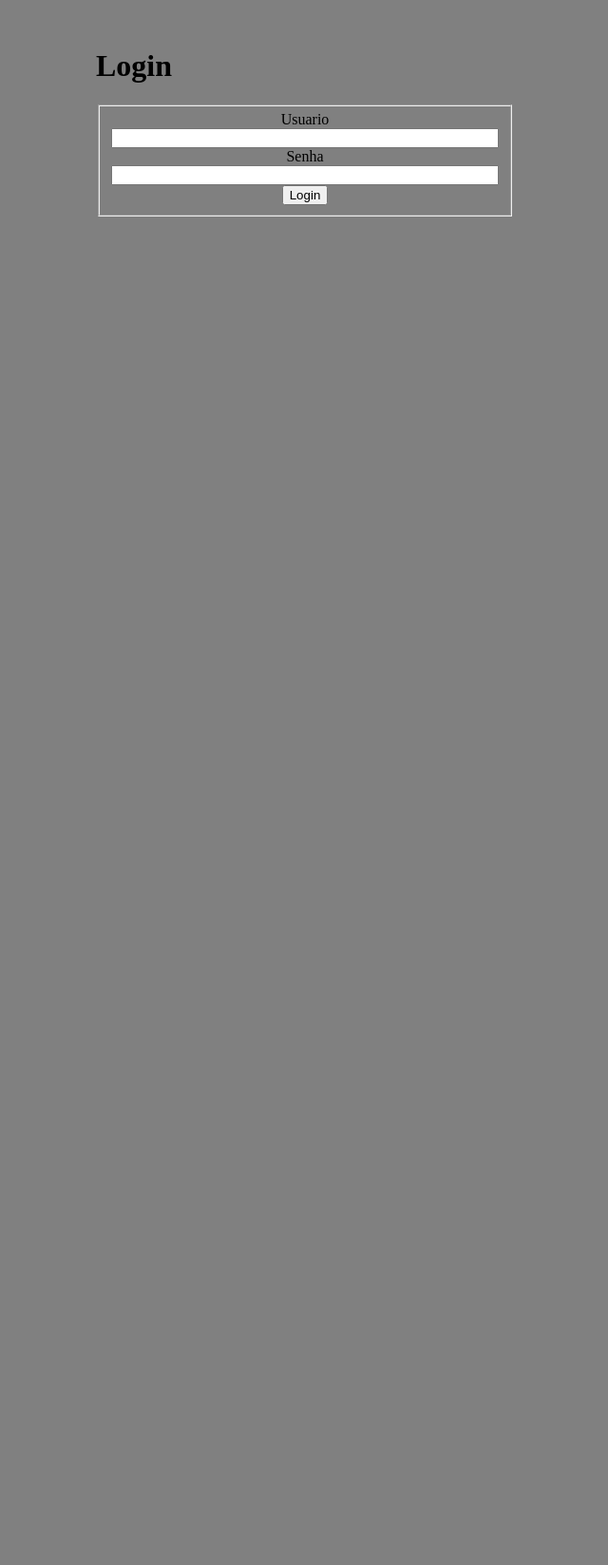
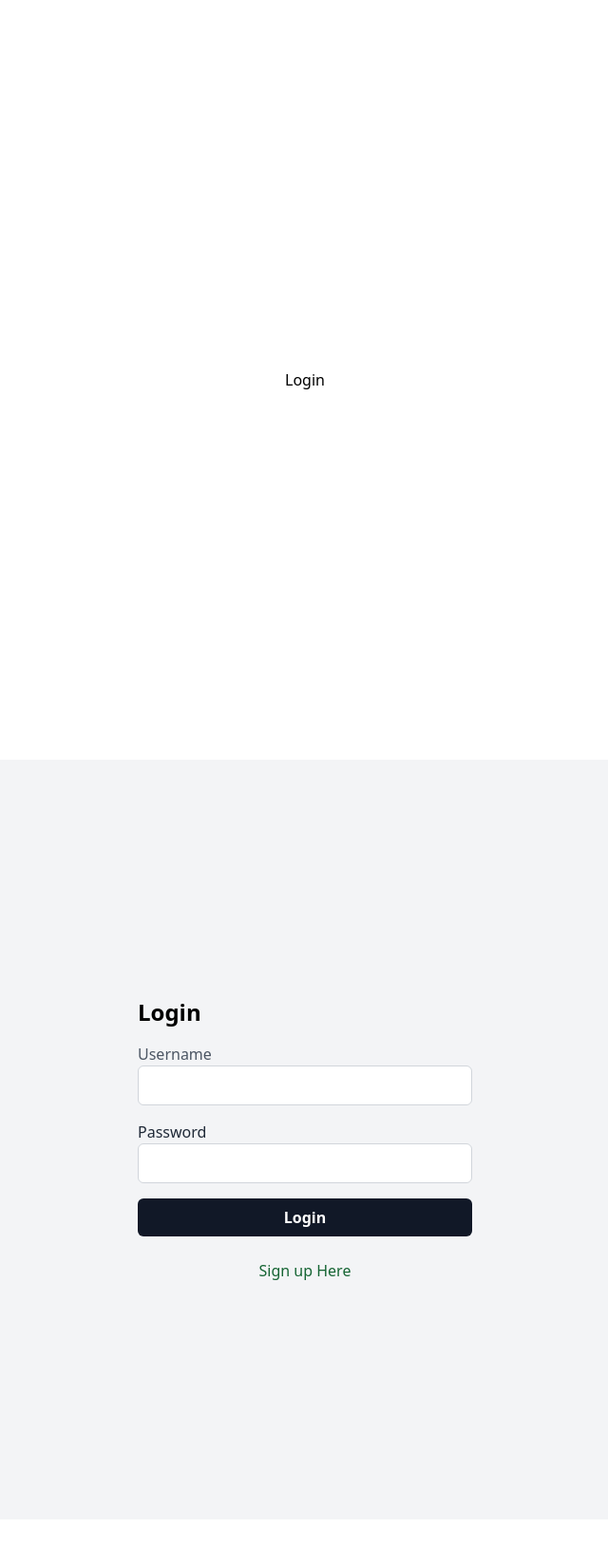
Before and after one commit to alekissandroarvo/simulado_django, a Django app: page / in a window 1280 px wide. Shown: the whole page at 95% size, without its empty margins (319-959 px from the left). Before the commit the page ends 228 px from the top, so only its background shows below. Run offline with Django 5.2, Linux system fonts and the light colour scheme; some libraries are stand-ins or nearby versions.

Commit message:
change to tailwind

```diff
--- a/static/css/style.css
+++ b/static/css/style.css
@@ -36,6 +36,13 @@ body{
     display: flex;
     flex-direction: column;
     align-items: center;
+
+  }
+  .verso{
+    display: flex;
+    flex-direction: column;
+    align-items: center;
+    margin-top: 50px;
   }
   .form-polls {
     display: flex;
@@ -51,5 +58,4 @@ body{
    .navbloco{
      display: flex;
      flex-direction: row;
-
     }
--- a/templates/home.html
+++ b/templates/home.html
@@ -1,9 +1,12 @@
-{% load static %}
+<!-- {% load static %} -->
 <!DOCTYPE html>
 <html lang="pt-br"></html>
     <head>
        <title>{% block title %}HomePage{% endblock %}</title>
-       <link rel="stylesheet" href="{% static 'css/style.css' %}">
+       <meta charset="utf-8">
+       <meta name="viewport" content="width=device-width, initial-scale=1">
+       <!-- <link rel="stylesheet" href="{% static 'css/style.css' %}"> -->
+        <script src="https://cdn.tailwindcss.com"></script>
     </head>
     <body>
         {% block nav %}
--- a/templates/login.html
+++ b/templates/login.html
@@ -1,5 +1,5 @@
 {% extends 'home.html' %}
-{% load static %}
+<!-- {% load static %} -->
 {% block title %}Login Page{% endblock %}
 
 {% block nav %}
@@ -7,22 +7,36 @@
 
 
 {% block content %}
-<div class="verso">
-    <h1>Login</h1>
+<!-- <div class="verso"> -->
+    <div class="sm:col-span-4"></div>
+    <h1 class="flex justify-center items-center h-screen">Login</h1>
     <form action="{% url 'welcome' %}" method="post" class="form-example">
         {% csrf_token %}
         <fieldset>
-        <div class="form-example">
-            <label for="name">Usuario </label>
-            <input type="text" name="name" id="name" required />
-        </div>
-        <div class="form-example">
-            <label for="senha">Senha </label>
-            <input type="password" name="senha" id="senha" required />
-        </div>
-        <div class="form-example">
-            <input type="submit" value="Login" />
-        </div>
+            <div class="bg-gray-100 flex justify-center items-center h-screen">
+            <!-- Right: Login Form -->
+            <div class= "lg:p-36 md:p-52 sm:20 p-8 w-full lg:w-1/2">
+              <h1 class="text-2xl font-semibold mb-4">Login</h1>
+              <form action="#" method="POST">
+                <!-- Username Input -->
+                <div class="mb-4" >
+                  <label for="name" class="block text-gray-600">Username</label>
+                  <input type="text" id="username" name="name" class="w-full border border-gray-300 rounded-md py-2 px-3 focus:outline-none focus:border-blue-500" autocomplete="off">
+                </div>
+                <!-- Password Input -->
+                <div class="mb-4">
+                  <label for="senha" class="block text-gray-800">Password</label>
+                  <input type="password" id="password" name="senha" class="w-full border border-gray-300 rounded-md py-2 px-3 focus:outline-none focus:border-blue-500" autocomplete="off">
+                </div>
+                <!-- Login Button -->
+                <button type="submit" class="bg-gray-900 hover:bg-blue-600 text-white font-semibold rounded-md py-2 px-4 w-full">Login</button>
+              </form>
+              <!-- Sign up  Link -->
+              <div class="mt-6 text-green-800 text-center">
+                <a href="#" class="hover:underline">Sign up Here</a>
+              </div>
+            </div>
+            </div>
     </fieldset>
     </form>
     <br/>
```
